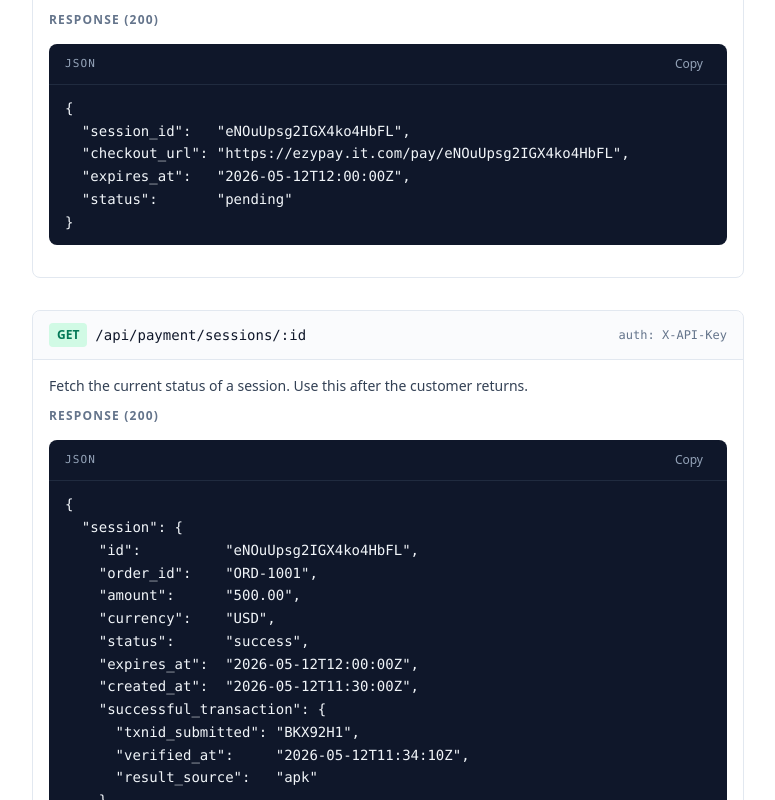
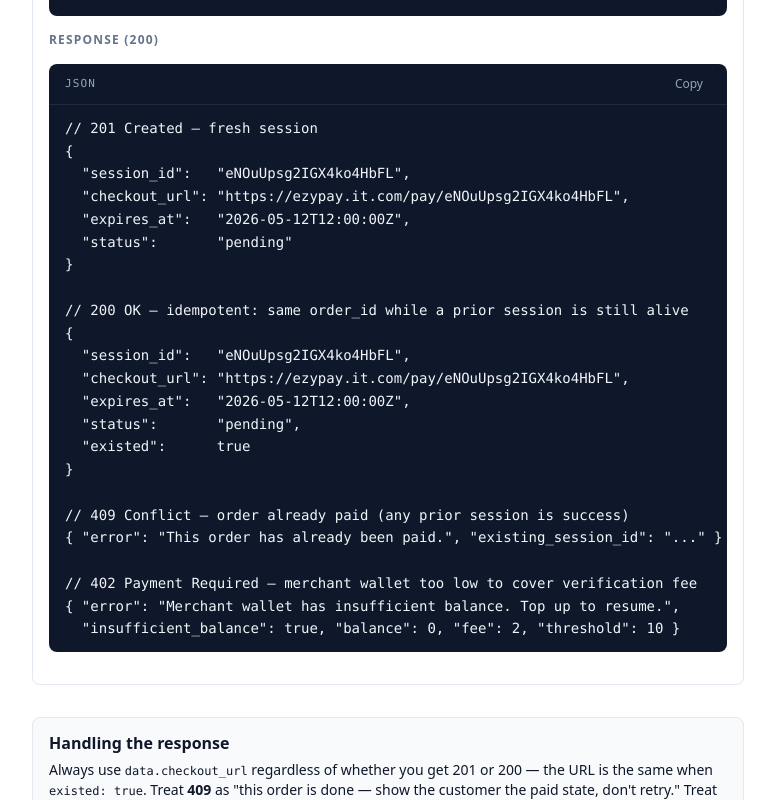
Before and after one commit to sarvspl/ezypay-frontend, a Next.js app: page /docs in a window 1280 px wide. Shown: the part 6380-7180 px from the top of the page, without its empty margins (252-1027 px from the left). Built offline with nearby package versions, Linux system fonts and the light colour scheme.

Commit message:
updated doc

```diff
--- a/src/app/docs/page.jsx
+++ b/src/app/docs/page.jsx
@@ -365,7 +365,7 @@ if ($body['session']['status'] === 'success') {
           method="POST"
           path="/api/payment/sessions"
           auth="X-API-Key"
-          description="Create a new checkout session for a customer."
+          description="Create a new checkout session for a customer. order_id is enforced unique-per-merchant (see status codes below)."
           request={`{
   "amount":         500.00,
   "order_id":       "ORD-1001",
@@ -375,13 +375,37 @@ if ($body['session']['status'] === 'success') {
   "customer_name":  "Rahim Khan",
   "metadata":       { "cart_id": "cart-42" }
 }`}
-          response={`{
+          response={`// 201 Created — fresh session
+{
   "session_id":   "eNOuUpsg2IGX4ko4HbFL",
   "checkout_url": "https://ezypay.it.com/pay/eNOuUpsg2IGX4ko4HbFL",
   "expires_at":   "2026-05-12T12:00:00Z",
   "status":       "pending"
-}`}
+}
+
+// 200 OK — idempotent: same order_id while a prior session is still alive
+{
+  "session_id":   "eNOuUpsg2IGX4ko4HbFL",
+  "checkout_url": "https://ezypay.it.com/pay/eNOuUpsg2IGX4ko4HbFL",
+  "expires_at":   "2026-05-12T12:00:00Z",
+  "status":       "pending",
+  "existed":      true
+}
+
+// 409 Conflict — order already paid (any prior session is success)
+{ "error": "This order has already been paid.", "existing_session_id": "..." }
+
+// 402 Payment Required — merchant wallet too low to cover verification fee
+{ "error": "Merchant wallet has insufficient balance. Top up to resume.",
+  "insufficient_balance": true, "balance": 0, "fee": 2, "threshold": 10 }`}
         />
+
+        <Callout tone="slate" title="Handling the response">
+          Always use <code className="text-xs">data.checkout_url</code> regardless of whether you get 201 or 200 —
+          the URL is the same when <code className="text-xs">existed: true</code>. Treat <strong>409</strong> as
+          "this order is done — show the customer the paid state, don&apos;t retry." Treat <strong>402</strong>{' '}
+          as "merchant configuration issue — surface a friendly retry-later message."
+        </Callout>
 
         <ApiEndpoint
           method="GET"
@@ -436,6 +460,14 @@ if ($body['session']['status'] === 'success') {
           These endpoints are called by your <strong>Android APK</strong>, authenticated by{' '}
           <code className="text-xs">device_auth_key</code> in the body. Never call from a server or browser.
         </p>
+
+        <Callout tone="amber" title="Wallet-empty (402) handling">
+          Every APK endpoint EXCEPT <code className="text-xs">/bind</code> and <code className="text-xs">/unbind</code> returns{' '}
+          <strong>402</strong> with <code className="text-xs">{'{ insufficient_balance: true, balance, fee, threshold }'}</code>{' '}
+          when the merchant&apos;s wallet doesn&apos;t have enough to cover the per-verification fee. The APK
+          should switch to a <em>"Wallet empty — please top up"</em> screen and keep heartbeating; when{' '}
+          <code className="text-xs">/heartbeat</code> returns 200 again, auto-recover.
+        </Callout>
 
         <ApiEndpoint method="POST" path="/api/device/bind"
           auth="device_auth_key"
@@ -498,7 +530,17 @@ if ($body['session']['status'] === 'success') {
   "matched_sms":     "Cash In Tk 500.00 successful. TrxID: BKX92H1...",
   "failure_reason":  null
 }`}
-          response={`{ "ok": true }`} />
+          response={`{
+  "ok":              true,
+  "verification_id": 421,
+  "status":          "success",
+  "session_id":      "Y_giE7l9...",
+  "transaction": {
+    "id":            421,
+    "status":        "success",
+    "result_source": "apk"
+  }
+}`} />
 
         <ApiEndpoint method="POST" path="/api/device/transactions"
           auth="device_auth_key"
@@ -577,9 +619,10 @@ if ($body['session']['status'] === 'success') {
               ['202', 'Accepted (TxnID submitted, verification pending)'],
               ['400', 'Bad request — check error message; usually a missing/invalid field'],
               ['401', 'Invalid or missing API key (X-API-Key or JWT)'],
+              ['402', 'Merchant wallet has insufficient balance — top up to resume'],
               ['403', 'Forbidden — usually merchant suspended'],
               ['404', 'Resource not found (wrong id, or not yours)'],
-              ['409', 'Conflict — duplicate (TxnID reused, session in wrong state)'],
+              ['409', 'Conflict — duplicate (TxnID reused, order already paid, session in wrong state)'],
               ['5xx', 'Server error — retry with exponential backoff'],
             ].map(([c, m]) => (
               <tr key={c}>
@@ -707,6 +750,33 @@ header('Location: ' . $body['checkout_url']);`}</CodeBlock>
           Some nginx setups normalize this; others 404. Strip the trailing slash from your base URL.
         </p>
 
+        <h3 className="mt-8 font-semibold text-slate-900">
+          402 <code className="text-xs">insufficient_balance</code>
+        </h3>
+        <p className="mt-2 text-sm text-slate-700">
+          PayVerify charges merchants a small per-verification fee, debited from the merchant&apos;s wallet on
+          every successful verification. When the wallet drops below that fee, the merchant&apos;s operations
+          are paused:
+        </p>
+        <ul className="mt-2 text-sm text-slate-700 list-disc pl-5 space-y-1">
+          <li>New <code className="text-xs">POST /api/payment/sessions</code> calls return 402 — xyz.com can&apos;t create new checkouts.</li>
+          <li>APK endpoints (poll/sms/report/verify/heartbeat) return 402 — the phone shows a "Wallet empty" screen.</li>
+          <li><code className="text-xs">/bind</code> and <code className="text-xs">/unbind</code> stay available so the phone can disconnect/reconnect.</li>
+        </ul>
+        <p className="mt-2 text-sm text-slate-700">
+          <strong>Fix:</strong> log into the merchant dashboard → <strong>Wallet</strong> → <strong>Add Balance</strong>{' '}
+          → pay via wallet. Operations resume on the next request after the recharge confirms.
+        </p>
+
+        <h3 className="mt-8 font-semibold text-slate-900">
+          409 <code className="text-xs">"This order has already been paid"</code>
+        </h3>
+        <p className="mt-2 text-sm text-slate-700">
+          You called <code className="text-xs">POST /sessions</code> with an <code className="text-xs">order_id</code>{' '}
+          that already has a successful session. Don&apos;t retry — fetch the existing session via{' '}
+          <code className="text-xs">existing_session_id</code> in the error body and treat the order as fulfilled.
+        </p>
+
         <h3 className="mt-8 font-semibold text-slate-900">Transactions stuck on Pending</h3>
         <p className="mt-2 text-sm text-slate-700">
           The customer submitted a TxnID but no matching SMS has reached the backend. Two common
@@ -739,6 +809,8 @@ header('Location: ' . $body['checkout_url']);`}</CodeBlock>
           <li><strong>4. Use HTTPS for <code className="text-xs">redirect_url</code>.</strong> No exceptions in production.</li>
           <li><strong>5. Configure multiple identifiers per gateway.</strong> Mobile + bank suffix (comma-separated) means new banks rolling out won&apos;t silently stop working.</li>
           <li><strong>6. Monitor <code className="text-xs">/dashboard/devices</code>.</strong> If the bound phone goes offline, verifications queue but don&apos;t complete. Set a backup phone if you can.</li>
+          <li><strong>7. Keep your wallet topped up.</strong> Each successful verification debits a small fee from your wallet balance. Below the per-verification fee, all your endpoints return 402 and your APK is paused. The dashboard shows an amber warning before you hit empty — top up then. <Link href="/dashboard/wallet" className="text-brand-600 hover:underline">Wallet →</Link></li>
+          <li><strong>8. Handle the order_id idempotency response.</strong> POST /sessions can return 200 (with <code className="text-xs">existed:true</code>) when the same order_id has a live pending session — use the URL it returns, don&apos;t create a parallel checkout.</li>
         </ul>
       </Section>
 
```
